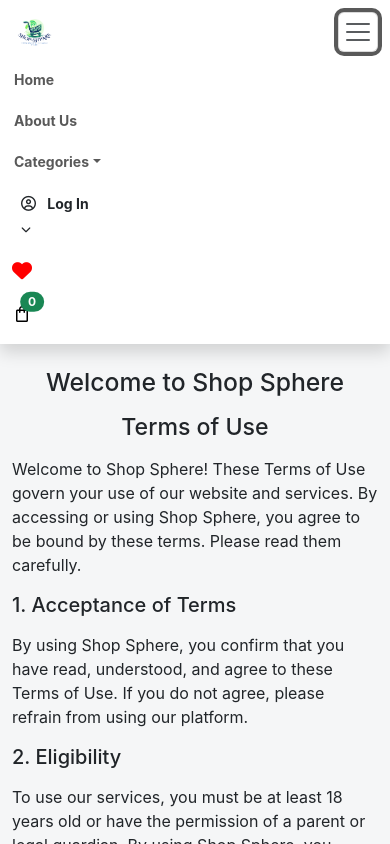
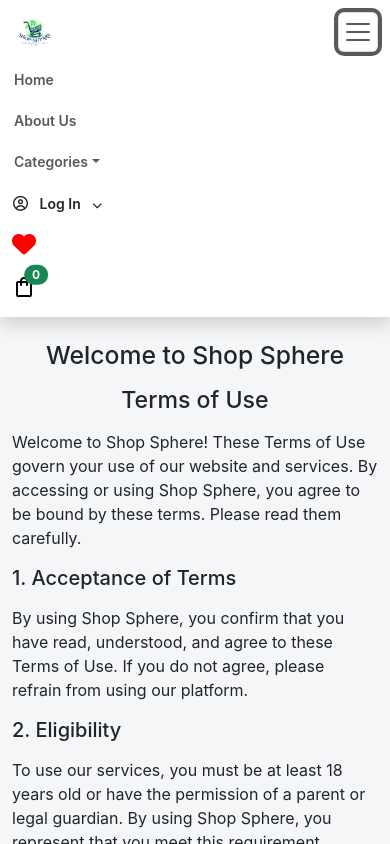
Before and after one commit to Vikash-Prajapati-23/Shop-Sphere, a React (Create React App) app in the folder Frontend/: page /TermsOfUse in a window 390 px wide. Both pictures are taken after a click on the button "Toggle navigation". Shown: the top 844 px of the page. Built offline with nearby package versions, Linux system fonts and the light colour scheme; no server answers.

Commit message:
Navbar Username fixed.

```diff
--- a/Frontend/src/components/Navbar/Navbar.jsx
+++ b/Frontend/src/components/Navbar/Navbar.jsx
@@ -84,7 +84,7 @@
           <ul className="navbar-nav me-auto mb-0" data-bs-theme="dark">
             <li className="nav-item navs">
               <Link
-                className="nav-link py-0 fw-bold navs-text-size"
+                className="nav-link py-0 fw-semibold navs-fs"
                 aria-current="page"
                 to="/"
               >
@@ -92,13 +92,16 @@
               </Link>
             </li>
             <li className="nav-item navs">
-              <Link className="nav-link py-0 fw-bold navs-text-size" to="/AboutUs">
+              <Link
+                className="nav-link py-0 fw-semibold navs-fs"
+                to="/AboutUs"
+              >
                 About Us
               </Link>
             </li>
             <li className="nav-item navs dropdown">
               <Link
-                className="nav-link py-0 dropdown-toggle fw-bold navs-text-size"
+                className="nav-link py-0 dropdown-toggle fw-semibold navs-fs"
                 to="/Categories"
                 role="button"
                 data-bs-toggle="dropdown"
@@ -165,10 +168,10 @@
               onMouseLeave={() => setIsDropDown(false)}
             >
               {isLoggedIn ? (
-                <div className="nav-item active fw-bold">
+                <div className="nav-item active fw-semibold">
                   <div className="user-log-out">
                     <i className="fa-regular fa-circle-user user-icon"></i>
-                    <span> {firstName ? firstName : name} </span>
+                    <span className="navs-text-size"> {firstName ? firstName : name.split(' ')[0]} </span>
                     <i className="fa-solid fa-chevron-down arrow-icon"></i>
                   </div>
                   {isDropDown && (
@@ -197,7 +200,7 @@
                   )}
                 </div>
               ) : (
-                <Link className="nav-item active fw-bold" to="/LogInSignUp">
+                <Link className="nav-item active fw-semibold" to="/LogInSignUp">
                   <div className="user-log-in">
                     <i className="fa-regular fa-circle-user user-icon"></i>
                     <span className="navs-text-size"> Log In </span>
--- a/Frontend/src/components/Navbar/Style/Navbar.css
+++ b/Frontend/src/components/Navbar/Style/Navbar.css
@@ -141,13 +141,17 @@
   background-color: #f8f9fa;
 }
 
-@media (max-width: 768px) {
+@media (max-width: 780px) {
   .navs:hover {
     border-bottom: 2px transparent;
   }
 
   .navs {
     padding: 0.5rem 0;
+  }
+
+  .navs-fs {
+    font-size: 14px;
   }
 
   .dropdown-menu {
@@ -159,6 +163,10 @@
   .custom-dropdown {
     width: 17%;
   }
+
+.user-log-in {
+  padding: 0.5rem 0;
+}
 
   .user-log-out {
     margin-top: 0;
@@ -198,17 +206,11 @@
 
   .user-log-out {
   justify-content: start;
-  }
-
-  .nav-link,
-  .material-symbols-outlined,
-  .wishlist-icon {
-    font-size: 1.25rem;
+  padding: 5px 0;
   }
 
   .btn,
   .nav-link.active.fw-bold {
-    font-size: 0.95rem;
     padding: 0.4rem 0.75rem;
   }
 
@@ -224,6 +226,10 @@
 
 @media screen and (max-width: 450px) {
   .navs-text-size {
+    font-size: 14px;
+  }
+
+  .navs-fs {
     font-size: 14px;
   }
 
```
